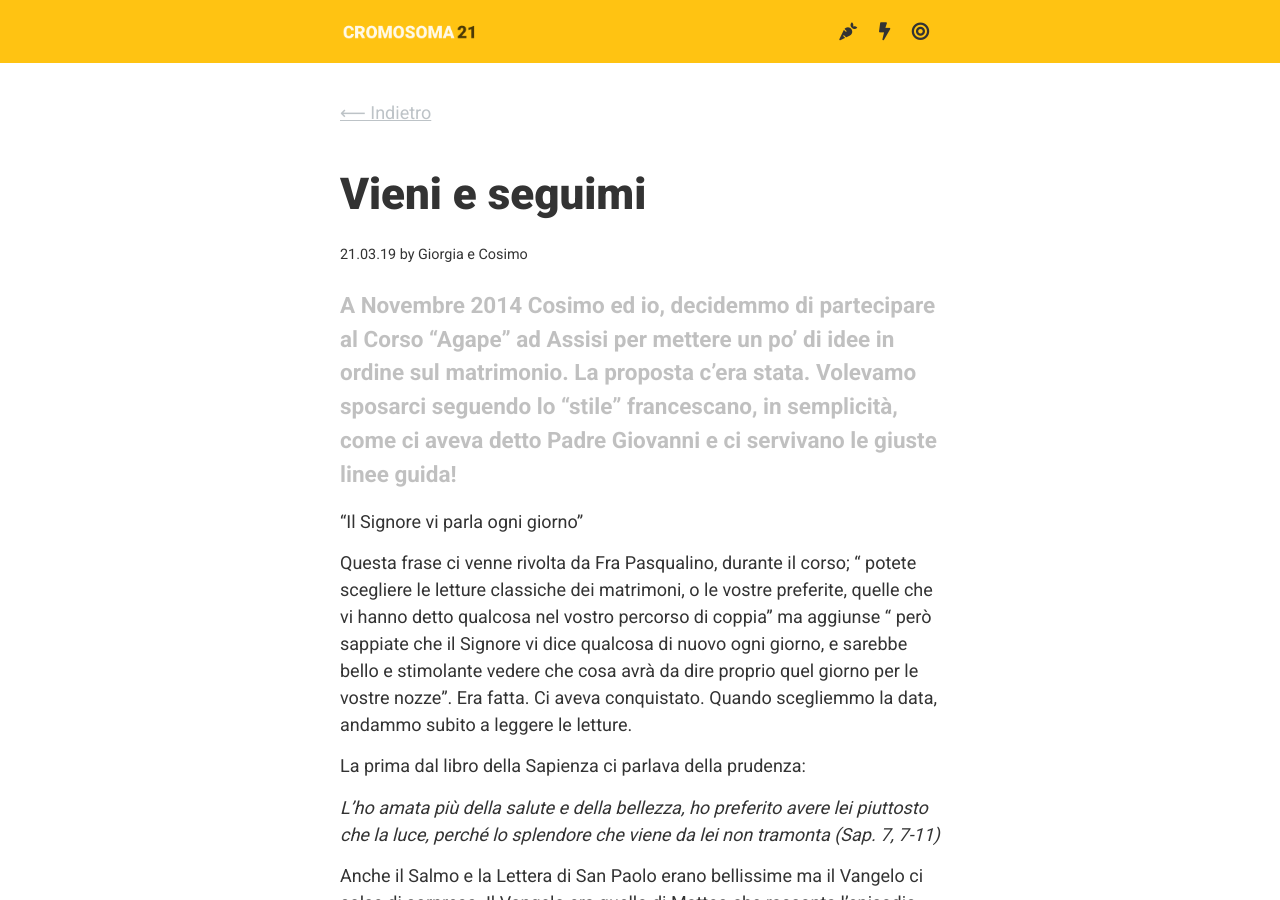
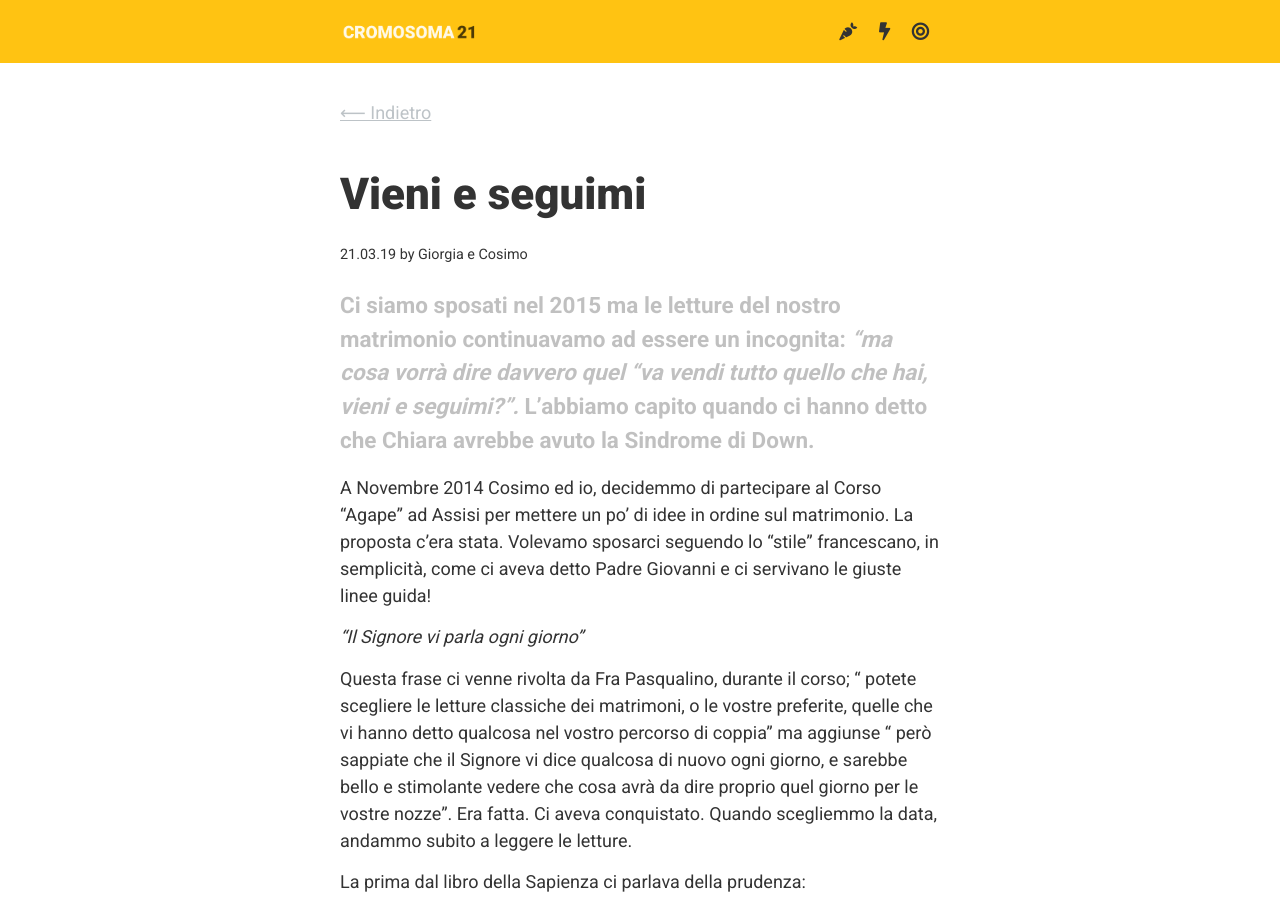
Before and after one commit to ruvido/cromosoma21, a Jekyll site: the page built from _posts/2019-03-21-vieni-e-seguimi.md, in a window 1280 px wide and 900 px high. Built offline with Jekyll 4.4.1, drawn with Linux system fonts in a browser that asks for light colours; nearby versions of some CDN libraries; some of the changed text lies outside the part shown.

Commit message:
Update from Forestry.io Alessandra Lucca updated _posts/2019-03-21-vieni-e-seguimi.md

```diff
--- a/_posts/2019-03-21-vieni-e-seguimi.md
+++ b/_posts/2019-03-21-vieni-e-seguimi.md
@@ -3,31 +3,28 @@ title: Vieni e seguimi
 date: 2019-03-21 09:52:36 +0100
 
 ---
-
-
-
-
+Ci siamo sposati nel 2015 ma le letture del nostro matrimonio continuavamo ad essere un incognita: *“ma cosa vorrà dire davvero quel “va vendi tutto quello che hai, vieni e seguimi?”.* L’abbiamo capito quando ci hanno detto che Chiara avrebbe avuto la Sindrome di Down.
 
 
 A Novembre 2014 Cosimo ed io, decidemmo di partecipare al Corso “Agape” ad Assisi per mettere un po’ di idee in ordine sul matrimonio. La proposta c’era stata. Volevamo sposarci seguendo lo “stile” francescano, in semplicità, come ci aveva detto Padre Giovanni e ci servivano le giuste linee guida!
 
-“Il Signore vi parla ogni giorno”
+*“Il Signore vi parla ogni giorno”*
 
 Questa frase ci venne rivolta da Fra Pasqualino, durante il corso; “ potete scegliere le letture classiche dei matrimoni, o le vostre preferite, quelle che vi hanno detto qualcosa nel vostro percorso di coppia” ma aggiunse “ però sappiate che il Signore vi dice qualcosa di nuovo ogni giorno, e sarebbe bello e stimolante vedere che cosa avrà da dire proprio quel giorno per le vostre nozze”. Era fatta. Ci aveva conquistato.
 Quando scegliemmo la data, andammo subito a leggere le letture.
 
 La prima dal libro della Sapienza ci parlava della prudenza:
 
-*L'ho amata più della salute e della bellezza, ho preferito avere lei piuttosto che la luce, perché lo splendore che viene da lei non tramonta (Sap. 7, 7-11)*
+_L'ho amata più della salute e della bellezza, ho preferito avere lei piuttosto che la luce, perché lo splendore che viene da lei non tramonta (Sap. 7, 7-11)_
 
 Anche il Salmo e la Lettera di San Paolo erano bellissime ma il Vangelo ci colse di sorpresa.
 Il Vangelo era quello di Matteo che racconta l’episodio del giovane ricco.
 
-*Gesù fissò lo sguardo su di lui, lo amò e gli disse: «Una cosa sola ti manca: va', vendi quello che hai e dallo ai poveri, e avrai un tesoro in cielo; **e vieni! Seguimi!**».*
+_Gesù fissò lo sguardo su di lui, lo amò e gli disse: «Una cosa sola ti manca: va', vendi quello che hai e dallo ai poveri, e avrai un tesoro in cielo; **e vieni! Seguimi!**»._
 
 ..e poi…
 
-*In verità io vi dico: non c'è nessuno che abbia lasciato casa o fratelli o sorelle o madre o padre o figli o campi per causa mia e per causa del Vangelo, che non riceva già ora, in questo tempo, cento volte tanto in case e fratelli e sorelle e madri e figli e campi, insieme a persecuzioni, e la vita eterna nel tempo che verrà.*
+_In verità io vi dico: non c'è nessuno che abbia lasciato casa o fratelli o sorelle o madre o padre o figli o campi per causa mia e per causa del Vangelo, che non riceva già ora, in questo tempo, cento volte tanto in case e fratelli e sorelle e madri e figli e campi, insieme a persecuzioni, e la vita eterna nel tempo che verrà._
 
 Ci guardammo chiedendoci che cosa volesse dirci il Signore con questo Vangelo.
 I nostri conti in banca non erano certo pieni, Cosimo al primo anno di lavoro e io che col Room&Breakfast riuscivo a pagare le bollette e a tenere poco per me. In più ci dovevamo trasferire in Austria perché a Cosimo avevano offerto un contratto a tempo indeterminato. Anzi, era proprio questo l’argomento di discussione tra noi e le nostre famiglie, ci dicevano “ siete giovani”, “pensate prima alla stabilità economica”, “ ma se proprio volete stare insieme, convivete” e noi a spiegare che era arrivato il tempo, che volevamo camminare insieme al Signore, verso qualsiasi meta Lui ci avesse proposto. Volevamo prendere il volo, volevamo lasciare il nido per farne uno nostro.
```
Also changed, not shown: other parts of _posts/2019-03-21-vieni-e-seguimi.md (+3 -3 lines).
